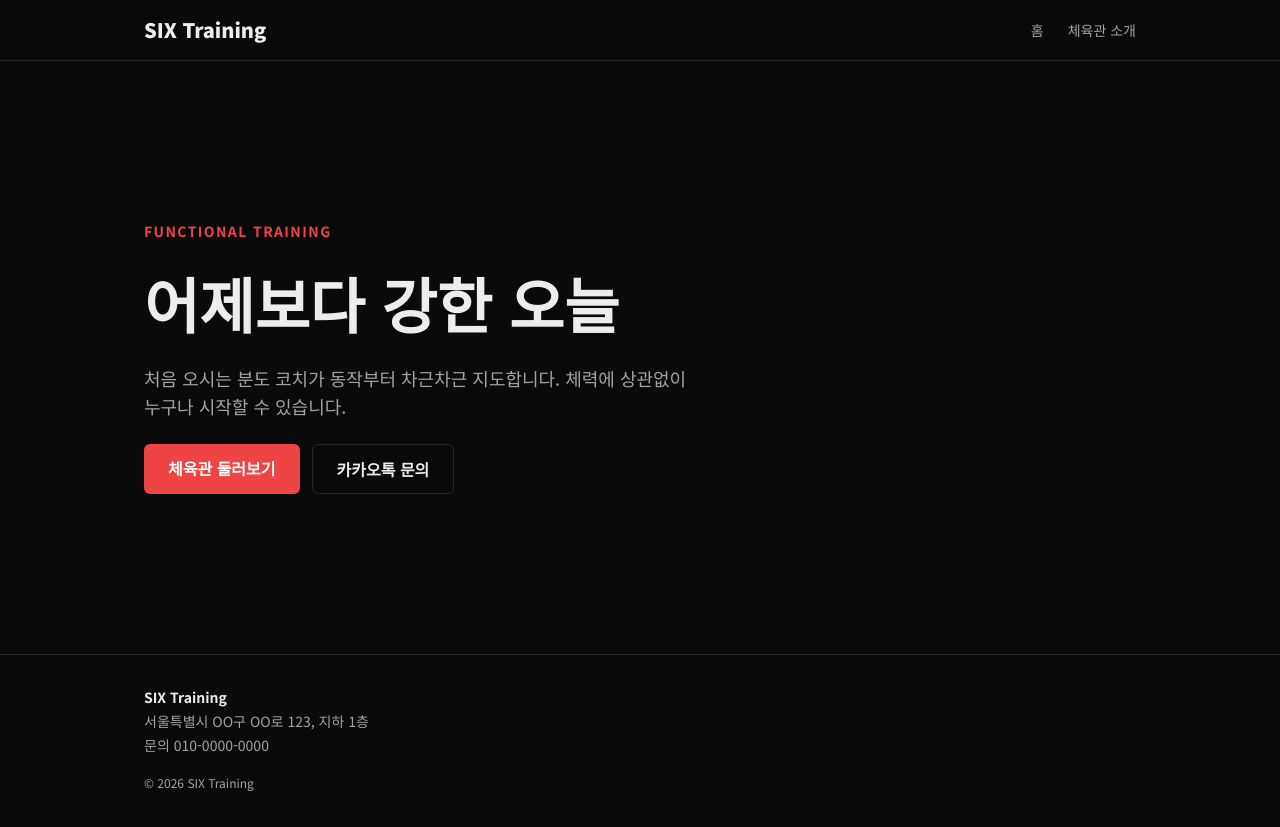
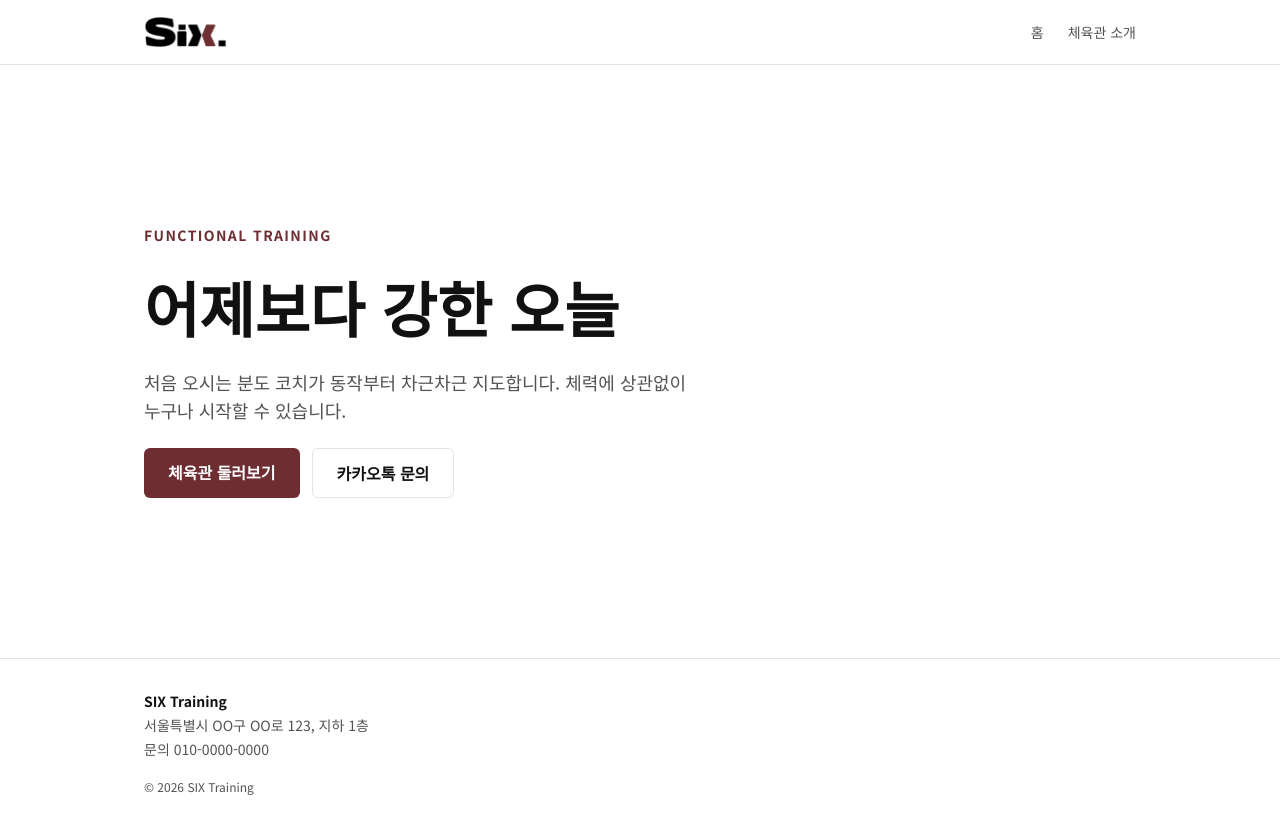
Before and after one commit to wayneboney/six-training, a Next.js app: page / in a window 1280 px wide. Built offline with nearby package versions, Linux system fonts and the light colour scheme.

Commit message:
로고 적용, 밝은 테마와 로고 와인색으로 색상 변경
Co-Authored-By: Claude Opus 5.5 <noreply@anthropic.com>
Claude-Session: https://claude.ai/code/session_01XDoEdZsVwvK3gPqPBEVGDa

```diff
--- a/src/app/globals.css
+++ b/src/app/globals.css
@@ -1,13 +1,15 @@
 @import "tailwindcss";
 
-/* 사이트 전체 색상. 색을 바꾸려면 여기 값만 고치면 됩니다. (Java의 상수 클래스 역할) */
+/* 사이트 전체 색상. 색을 바꾸려면 여기 값만 고치면 됩니다. (Java의 상수 클래스 역할)
+   포인트 색은 로고의 와인색에 맞췄습니다. */
 :root {
-  --background: #0a0a0a; /* 배경: 거의 검정 */
-  --foreground: #ededed; /* 기본 글자: 밝은 회색 */
-  --muted: #a3a3a3; /* 보조 글자: 중간 회색 */
-  --line: #262626; /* 테두리, 구분선 */
-  --surface: #171717; /* 카드 배경 */
-  --accent: #ef4444; /* 포인트 색: 빨강 */
+  --background: #ffffff; /* 배경: 흰색 */
+  --foreground: #111111; /* 기본 글자: 검정 */
+  --muted: #525252; /* 보조 글자: 진한 회색 */
+  --line: #e4e4e7; /* 테두리, 구분선 */
+  --surface: #f4f4f5; /* 카드 배경: 옅은 회색 */
+  --accent: #6d2d31; /* 포인트 색: 로고 와인색 */
+  --accent-soft: #f5ecec; /* 포인트 색의 옅은 버전 (HYROX 칸 배경 등) */
 }
 
 /* 위 색상을 Tailwind 클래스 이름으로 등록합니다.
@@ -19,6 +21,7 @@
   --color-line: var(--line);
   --color-surface: var(--surface);
   --color-accent: var(--accent);
+  --color-accent-soft: var(--accent-soft);
   --font-sans: var(--font-noto-sans-kr);
 }
 
--- a/src/components/Header.tsx
+++ b/src/components/Header.tsx
@@ -1,3 +1,4 @@
+import Image from "next/image";
 import Link from "next/link";
 import MobileMenu from "@/components/MobileMenu";
 import { gym } from "@/data/gym";
@@ -12,8 +13,18 @@ export default function Header() {
     <header className="sticky top-0 z-10 border-b border-line bg-background/90 backdrop-blur">
       <div className="relative mx-auto flex max-w-5xl items-center justify-between px-4 py-4">
         {/* 로고: 누르면 홈("/")으로 이동 */}
-        <Link href="/" className="text-xl font-black">
-          {gym.name}
+        <Link href="/" aria-label={`${gym.name} 홈으로`}>
+          {/* public/logo.png 파일은 "/logo.png" 주소로 접근합니다.
+              width/height = 원본 비율(345x133). 실제 크기는 className의 h-8(32px)로 맞추고 너비는 비율대로 자동 계산
+              preload = 화면 맨 위에 바로 보이는 이미지라 먼저 불러오도록 지정 (Next.js 16부터 priority 대신 사용) */}
+          <Image
+            src="/logo.png"
+            alt={gym.name}
+            width={345}
+            height={133}
+            preload
+            className="h-8 w-auto"
+          />
         </Link>
 
         {/* PC 메뉴: hidden = 기본 숨김, sm:flex = 640px 이상에서만 보임 */}
```
Also changed, not shown: public/logo.png (added).
